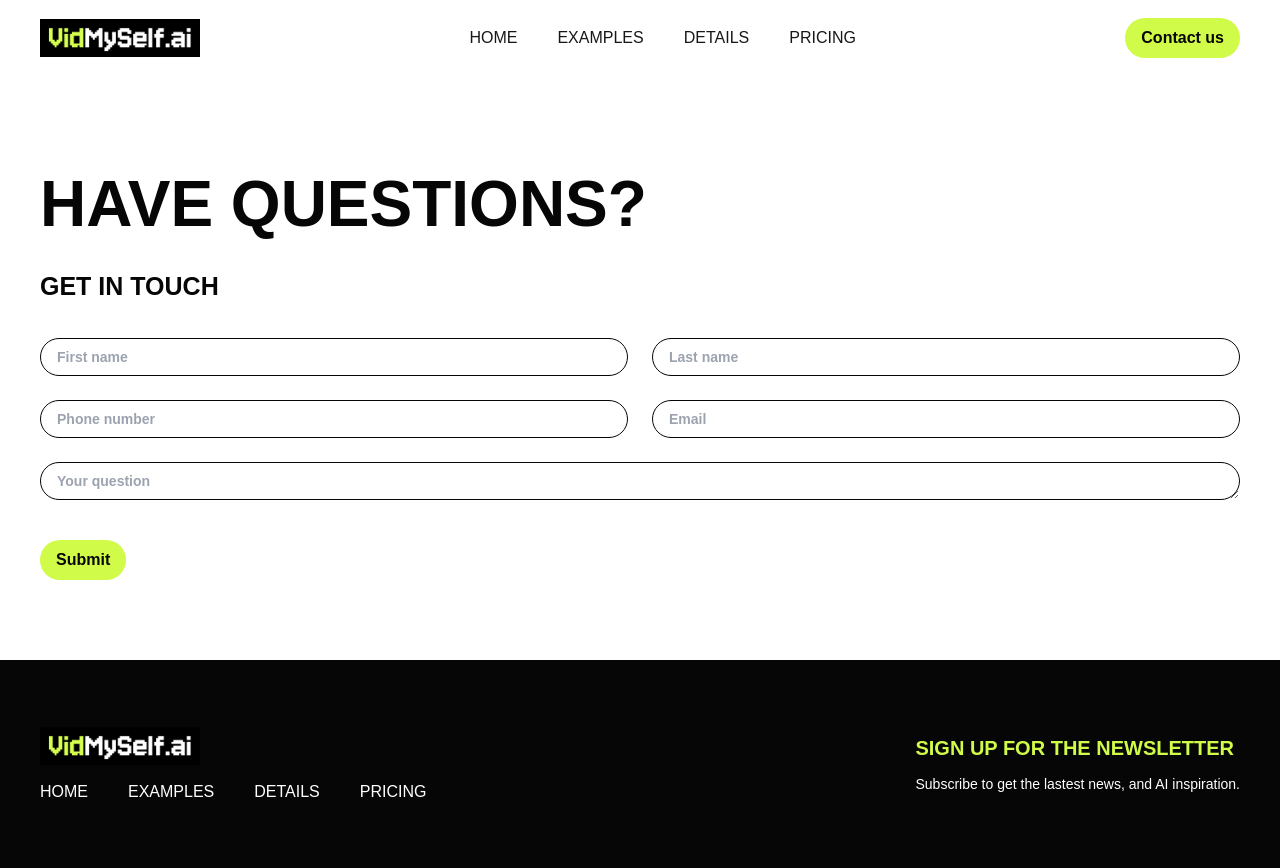
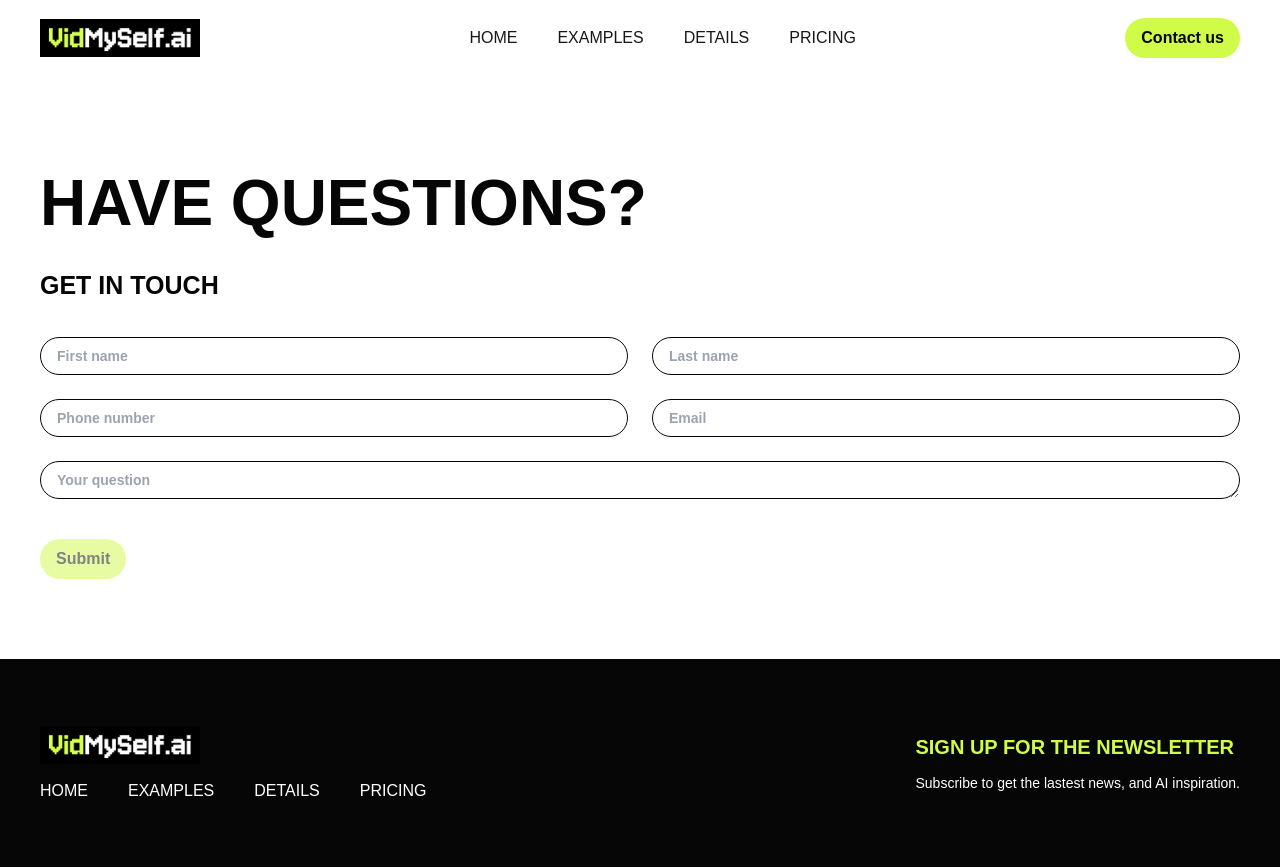
Before and after one commit to sCarita/vid-myself-website, a Next.js app: page /form in a window 1280 px wide. Built offline with nearby package versions, Linux system fonts and the light colour scheme.

Commit message:
added zod and rhf for form validation

```diff
--- a/src/app/components/button.tsx
+++ b/src/app/components/button.tsx
@@ -6,6 +6,7 @@ type Props = {
   customClass?: string;
   sufix?: React.ReactNode;
   href?: string;
+  isDisabled?: boolean;
 };
 
 const Variants = {
@@ -19,10 +20,14 @@ const Button = ({
   sufix,
   href,
   variant = "primary",
+  isDisabled = false,
 }: Props) => {
   return (
     <button
-      className={`${Variants[variant]} px-4 py-2 rounded-full font-bold ${customClass}`}
+      disabled={isDisabled}
+      className={`${Variants[variant]} px-4 py-2 rounded-full font-bold ${
+        isDisabled ? "opacity-50" : ""
+      } ${customClass}`}
     >
       {href ? <Link href={href}>{title}</Link> : title}
       {sufix}
--- a/src/app/components/details.tsx
+++ b/src/app/components/details.tsx
@@ -18,7 +18,7 @@ const info = [
 ];
 const Details = () => {
   return (
-    <Section className="flex flex-col gap-6 py-20">
+    <Section id="details" className="flex flex-col gap-6 py-20">
       <h3 className="text-dark border border-dark rounded-[32px] p-6 md:p-8 text-[40px] md:text-[64px] font-bold uppercase">
         Our process
       </h3>
--- a/src/app/components/examples.tsx
+++ b/src/app/components/examples.tsx
@@ -7,7 +7,10 @@ const Examples = () => {
     (_, index) => `/images/example${index + 1}.png`
   );
   return (
-    <Section className="flex flex-col py-20 gap-6 overflow-hidden">
+    <Section
+      id="examples"
+      className="flex flex-col py-20 gap-6 overflow-hidden"
+    >
       <div className="flex flex-col md:flex-row gap-6">
         <div className="flex flex-row flex-wrap gap-4 md:gap-0 md:flex-col bg-dark rounded-[32px] p-8 text-main leading-[50px] md:leading-[70px] text-[40px] md:text-[70px] font-black uppercase">
           <h2 className="block md:hidden">How it looks like?</h2>
--- a/src/app/components/navbar.tsx
+++ b/src/app/components/navbar.tsx
@@ -5,7 +5,8 @@ import { links } from "../utils";
 
 const Header = () => {
   return (
-    <nav className="flex justify-between items-center px-3 py-3 sm:px-10 sm:py-4">
+    <>
+      <nav className="fixed top-0 left-0 right-0 z-50 flex justify-between items-center px-3 py-3 sm:px-10 sm:py-4 bg-white">
         <Link href="/">
           <Image src="/logo.png" alt="logo" width={160} height={44} />
         </Link>
@@ -22,6 +23,8 @@ const Header = () => {
         </div>
         <Button title="Contact us" href="/form" />
       </nav>
+      <div className="h-[68px] md:h-[75px]" />
+    </>
   );
 };
 
--- a/src/app/components/pricing.tsx
+++ b/src/app/components/pricing.tsx
@@ -57,7 +57,7 @@ const PriceCard = ({
 
 const Pricing = () => {
   return (
-    <Section className="container py-20 flex flex-col gap-10">
+    <Section id="pricing" className="container py-20 flex flex-col gap-10">
       <div>
         <h3 className="md:text-[64px] text-[40px] font-bold uppercase">
           Pricing
--- a/src/app/components/section.tsx
+++ b/src/app/components/section.tsx
@@ -1,11 +1,17 @@
 const Section = ({
+  id,
   children,
   className,
 }: {
+  id?: string;
   children: React.ReactNode;
   className?: string;
 }) => {
-  return <section className={`px-3 md:px-10 ${className}`}>{children}</section>;
+  return (
+    <section id={id} className={`px-3 md:px-10 ${className}`}>
+      {children}
+    </section>
+  );
 };
 
 export default Section;
--- a/src/app/form/page.tsx
+++ b/src/app/form/page.tsx
@@ -1,7 +1,44 @@
+"use client";
 import Button from "../components/button";
 import Section from "../components/section";
+import { useForm } from "react-hook-form";
+import { z } from "zod";
+import { zodResolver } from "@hookform/resolvers/zod";
+
+const formSchema = z.object({
+  firstName: z.string().min(1, "First name is required"),
+  lastName: z.string().min(1, "Last name is required"),
+  phone: z.string().min(1, "Phone number is required"),
+  email: z.string().email("Invalid email address"),
+  question: z.string().min(1, "Question is required"),
+});
+
+type FormValues = z.infer<typeof formSchema>;
 
 const Form = () => {
+  const {
+    register,
+    handleSubmit,
+    formState: { errors, isValid },
+  } = useForm<FormValues>({
+    resolver: zodResolver(formSchema),
+    mode: "onChange",
+    defaultValues: {
+      firstName: "",
+      lastName: "",
+      phone: "",
+      email: "",
+      question: "",
+    },
+  });
+
+  const onSubmit = (data: FormValues) => {
+    console.log(data);
+  };
+
+  console.log(errors);
+  console.log(isValid);
+
   return (
     <main>
       <Section className="container py-20 flex flex-col gap-4">
@@ -11,16 +48,80 @@ const Form = () => {
         <p className="text-dark text-[20px] mb-4 md:text-[25px] font-bold uppercase">
           Get in touch
         </p>
-        <form className="flex flex-col gap-6">
+        <form onSubmit={handleSubmit(onSubmit)} className="flex flex-col gap-6">
           <div className="grid grid-cols-1 md:grid-cols-2 gap-6">
-            <input className="input" type="text" placeholder="First name" />
-            <input className="input" type="text" placeholder="Last name" />
-            <input className="input" type="text" placeholder="Phone number" />
-            <input className="input" type="email" placeholder="Email" />
+            <div className="w-full flex flex-col gap-1">
+              <input
+                {...register("firstName")}
+                className="input"
+                type="text"
+                placeholder="First name"
+              />
+              {errors.firstName && (
+                <p className="text-red-500 text-sm mt-1">
+                  {errors.firstName.message}
+                </p>
+              )}
+            </div>
+            <div className="w-full flex flex-col gap-1">
+              <input
+                {...register("lastName")}
+                className="input"
+                type="text"
+                placeholder="Last name"
+              />
+              {errors.lastName && (
+                <p className="text-red-500 text-sm mt-1">
+                  {errors.lastName.message}
+                </p>
+              )}
+            </div>
+            <div className="w-full flex flex-col gap-1">
+              <input
+                {...register("phone")}
+                className="input"
+                type="text"
+                placeholder="Phone number"
+              />
+              {errors.phone && (
+                <p className="text-red-500 text-sm mt-1">
+                  {errors.phone.message}
+                </p>
+              )}
+            </div>
+            <div className="w-full flex flex-col gap-1">
+              <input
+                {...register("email")}
+                className="input"
+                type="email"
+                placeholder="Email"
+              />
+              {errors.email && (
+                <p className="text-red-500 text-sm mt-1">
+                  {errors.email.message}
+                </p>
+              )}
+            </div>
           </div>
-          <textarea className="input" placeholder="Your question" rows={1} />
+          <div className="w-full flex flex-col gap-1">
+            <textarea
+              {...register("question")}
+              className="input"
+              placeholder="Your question"
+              rows={1}
+            />
+            {errors.question && (
+              <p className="text-red-500 text-sm mt-1">
+                {errors.question.message}
+              </p>
+            )}
+          </div>
           <div className="mt-4">
-            <Button customClass="w-full md:w-auto" title="Submit" />
+            <Button
+              isDisabled={!isValid}
+              customClass="w-full md:w-auto"
+              title="Submit"
+            />
           </div>
         </form>
       </Section>
--- a/src/app/globals.css
+++ b/src/app/globals.css
@@ -5,6 +5,10 @@
 :root {
   --background: #ffffff;
   --foreground: #171717;
+}
+
+html {
+  scroll-behavior: smooth;
 }
 
 body {
```
Also changed, not shown: package.json (+7 -4 lines), 1 other file (tests, documents, lock files or other folders). Lines whose indentation alone changed are shown as unchanged.
